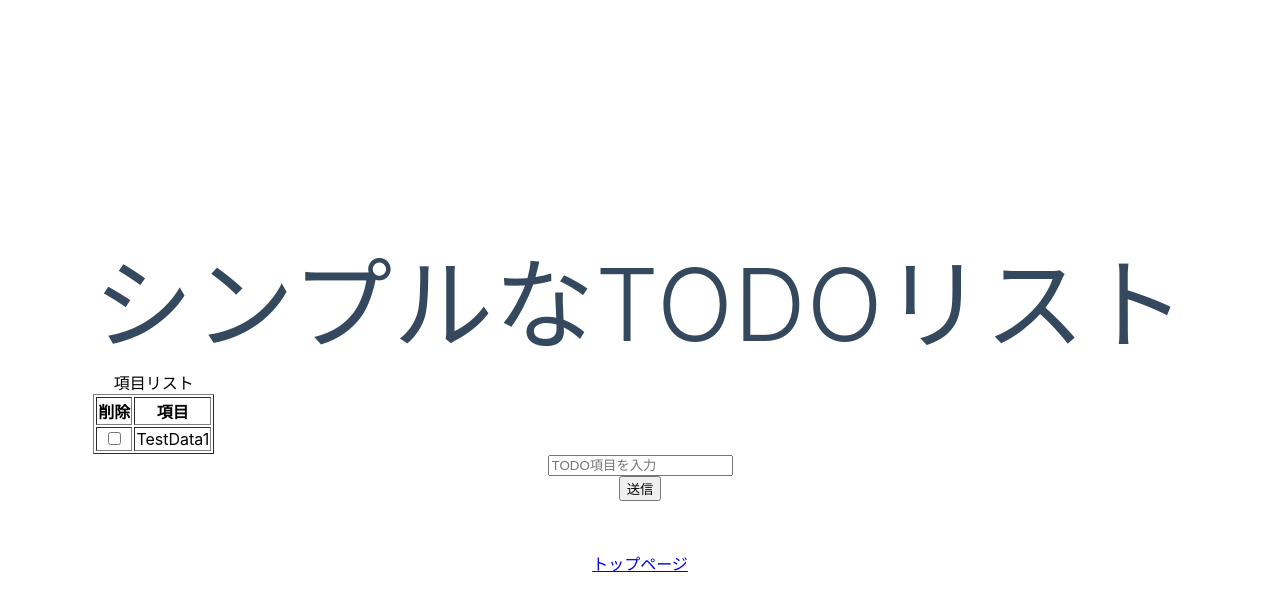
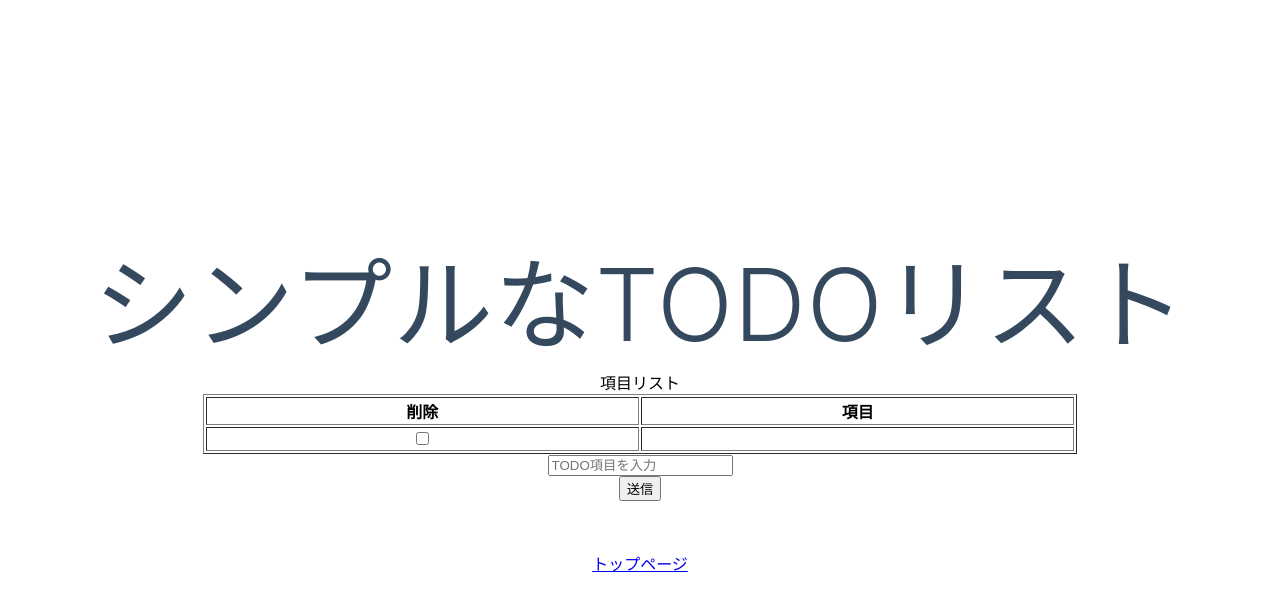
Before and after one commit to YanaPIIDXer/NuxtTest, a Nuxt app: page /simple-todo-list in a window 1280 px wide. Both pictures are taken after a click on the button "送信". Shown: the top 610 px of the page. Built offline with nearby package versions, Linux system fonts and the light colour scheme.

Commit message:
入力した要素を追加するようにした。

```diff
--- a/pages/simple-todo-list.vue
+++ b/pages/simple-todo-list.vue
@@ -6,7 +6,7 @@
       </h1>
       <div class="unit">
           <div v-if="items.length > 0">
-              <table border=1>
+              <table border=1 style="width:80%; margin-left:10%;">
                   <caption>項目リスト</caption>
                   <tr><th>削除</th><th>項目</th></tr>
                   <tr v-for="item in items" :key="item">
@@ -18,7 +18,7 @@
           <div v-else>
               項目を追加して下さい。
           </div>
-          <input type="text" placeholder="TODO項目を入力"><br />
+          <input type="text" v-model="inputText" v-on:input="onInput" placeholder="TODO項目を入力"><br />
           <button v-on:click="onSend">送信</button>
       </div>
       <nuxt-link to="/">トップページ</nuxt-link><br />
@@ -32,15 +32,22 @@ export default
     data()
     {
         return {
-            items: []
+            items: [],
+            inputText: "",
         }
     },
 
     methods:
     {
+        onInput: function(event)
+        {
+            this.inputText = event.target.value;
+        },
+
         onSend: function()
         {
-            this.items.push("TestData" + (this.items.length + 1));
+            this.items.push(this.inputText);
+            this.inputText = "";
         },
     },
 }
```
